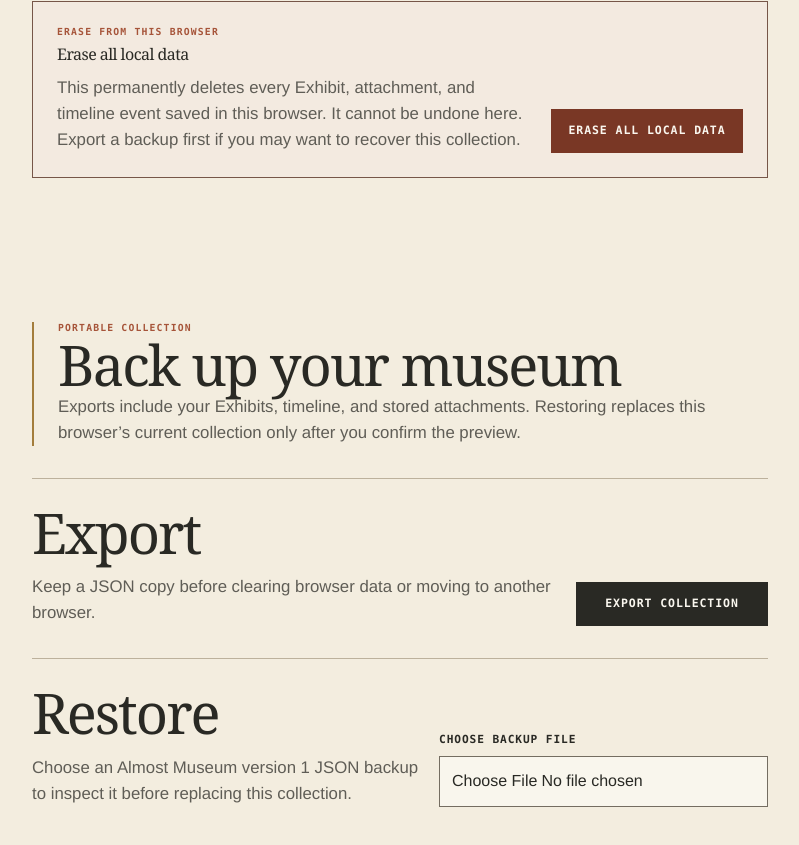
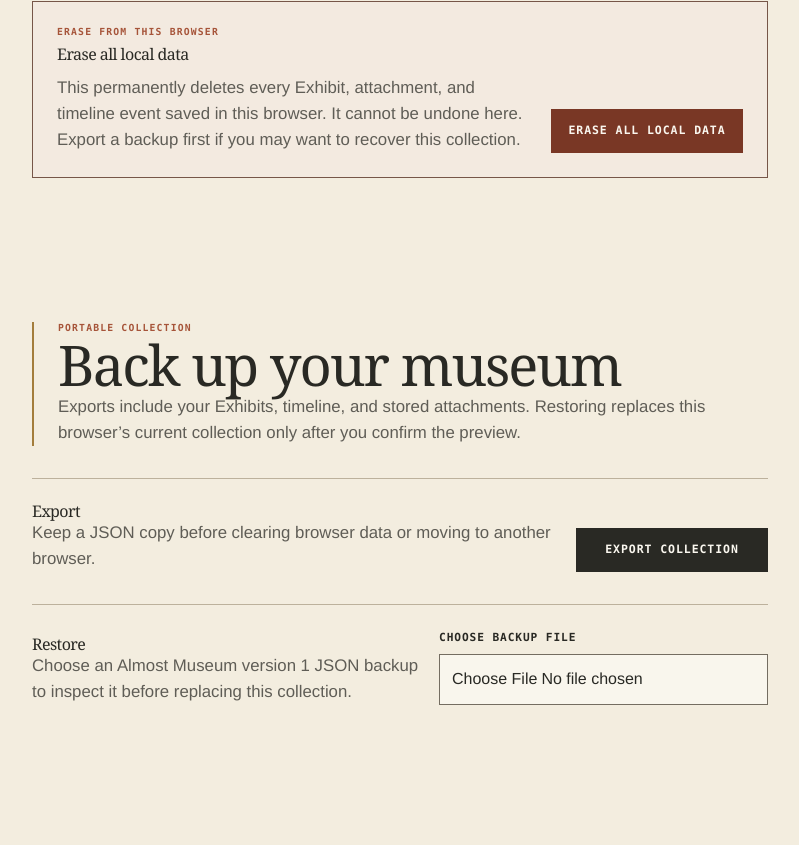
Before and after one commit to princeprog/the-almost-museum, a Next.js app: page /settings in a window 1280 px wide. Shown: the part 903-1748 px from the top of the page, without its empty margins (240-1039 px from the left). Built offline with nearby package versions, Linux system fonts and the light colour scheme.

Commit message:
fix: correct backup heading hierarchy

```diff
--- a/components/collection-backups.tsx
+++ b/components/collection-backups.tsx
@@ -122,7 +122,7 @@ export function CollectionBackups({
 
       <section aria-labelledby="export-collection-title" className="collection-backups__section">
         <div>
-          <h2 id="export-collection-title">Export</h2>
+          <h3 id="export-collection-title">Export</h3>
           <p>Keep a JSON copy before clearing browser data or moving to another browser.</p>
         </div>
         <Button disabled={isWorking} onClick={() => void handleExport()}>Export collection</Button>
@@ -130,7 +130,7 @@ export function CollectionBackups({
 
       <section aria-labelledby="restore-collection-title" className="collection-backups__section">
         <div>
-          <h2 id="restore-collection-title">Restore</h2>
+          <h3 id="restore-collection-title">Restore</h3>
           <p>Choose an Almost Museum version 1 JSON backup to inspect it before replacing this collection.</p>
         </div>
         <label className="museum-field" htmlFor="backup-file">
```
Also changed, not shown: 2 other files (tests, documents, lock files or other folders).
